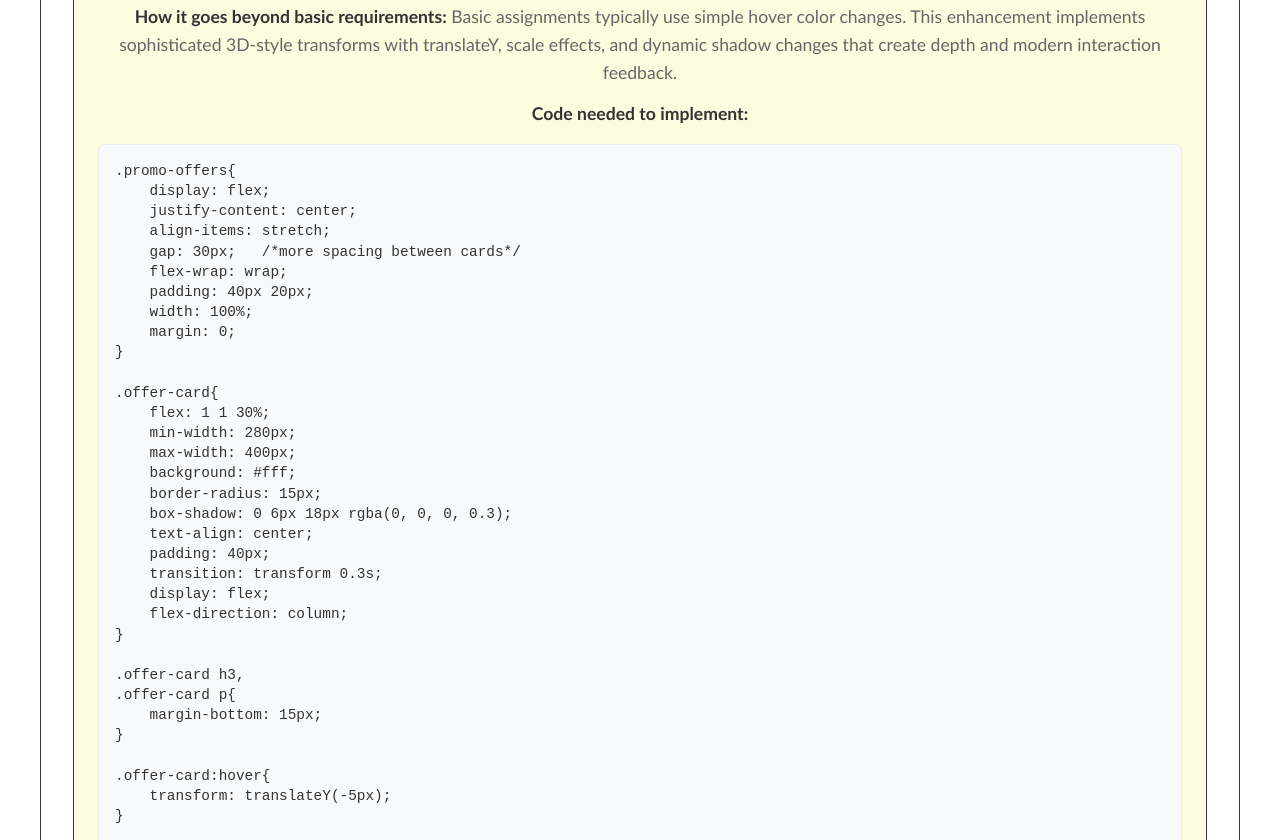
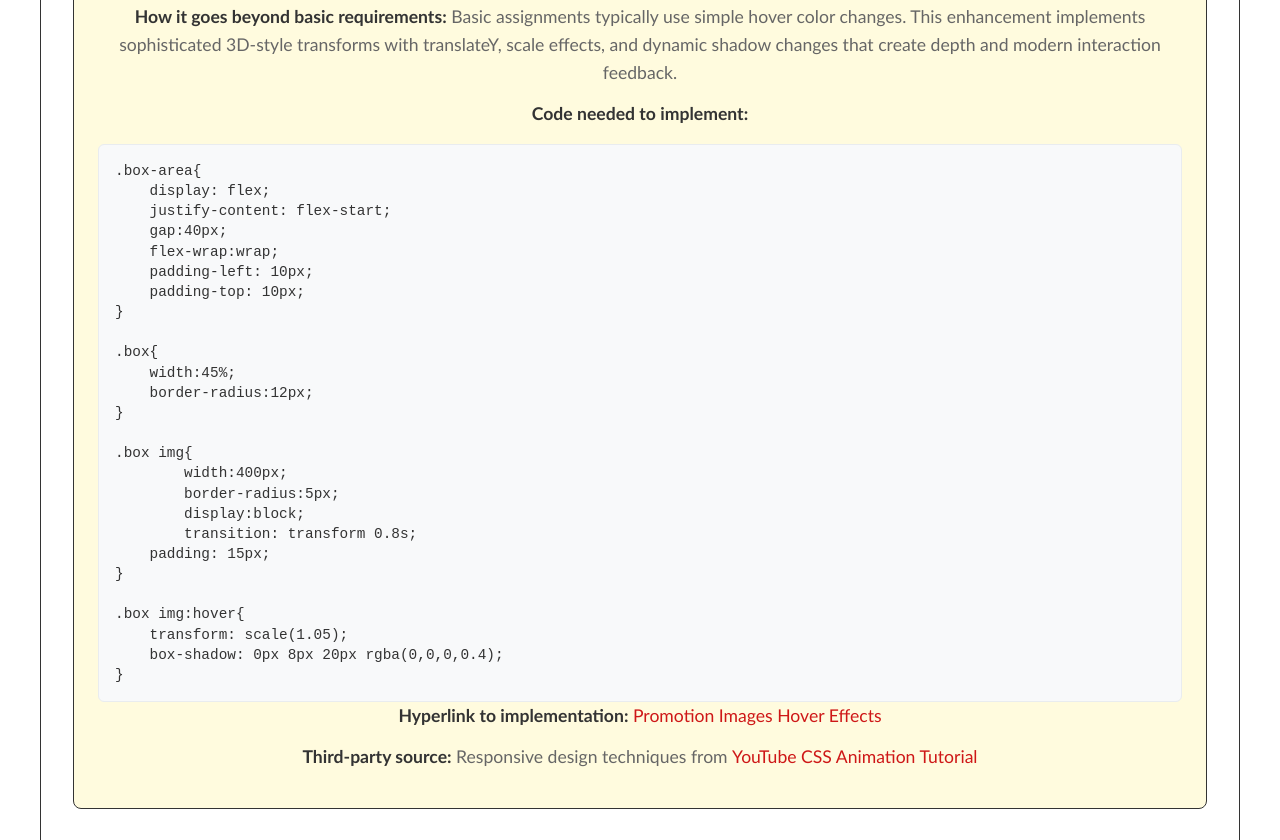
Before and after one commit to minghui9519/Assignment_WebTech, a plain HTML site: page enhancement1.html in a window 1280 px wide. Shown: the part 9960-10800 px from the top of the page. Drawn offline with Linux system fonts and the light colour scheme.

Commit message:
updated workshop and enhancement

```diff
--- a/enhancement1.html
+++ b/enhancement1.html
@@ -472,56 +472,31 @@
 
                         <p><strong>Code needed to implement:</strong></p>
                         <div class="code-example">
-                            <pre><code>.promo-offers{
+                            <pre><code>.box-area{
     display: flex;
-    justify-content: center;
-    align-items: stretch;
-    gap: 30px;   /*more spacing between cards*/
-    flex-wrap: wrap;
-    padding: 40px 20px;
-    width: 100%;
-    margin: 0;
+    justify-content: flex-start;
+    gap:40px;
+    flex-wrap:wrap;
+    padding-left: 10px;
+    padding-top: 10px;
 }
 
-.offer-card{
-    flex: 1 1 30%;
-    min-width: 280px;
-    max-width: 400px;
-    background: #fff;
-    border-radius: 15px;
-    box-shadow: 0 6px 18px rgba(0, 0, 0, 0.3);
-    text-align: center;
-    padding: 40px;
-    transition: transform 0.3s;
-    display: flex;
-    flex-direction: column;
+.box{
+    width:45%;
+    border-radius:12px;
 }
 
-.offer-card h3,
-.offer-card p{
-    margin-bottom: 15px;
+.box img{
+	width:400px;
+	border-radius:5px;
+	display:block;
+	transition: transform 0.8s;
+    padding: 15px;
 }
 
-.offer-card:hover{
-    transform: translateY(-5px);
-}
-
-.offer-card img{
-    width: 100%;
-    height: 280px;
-    object-fit: cover;
-    border-radius: 10px;
-    margin-bottom: 15px;
-}
-
-.btn{
-    margin-top: auto;
-    padding: 10px 20px;
-    background: #9B7EBD;
-    border: none;
-    color: #fff;
-    border-radius: 20px;
-    box-shadow: 0 4px 10px rgba(0, 0, 0, 0.2);
+.box img:hover{
+    transform: scale(1.05);
+    box-shadow: 0px 8px 20px rgba(0,0,0,0.4);
 }
 </code></pre>
                         </div>
--- a/styles.css
+++ b/styles.css
@@ -1391,7 +1391,7 @@ input:focus:valid {
 /*  workshop section styling*/
 .workshop-details-section{
     background-color: #ffffff;
-    margin-left: 10px;
+    width:900px;
     padding:30px;
     border-radius: 12px;
     box-shadow:0 4px 20px rgba(0,0,0,0.2);
@@ -1444,9 +1444,9 @@ input:focus:valid {
 .box-area{
     display: flex;
     justify-content: flex-start;
-    gap:20px;
+    gap:40px;
     flex-wrap:wrap;
-    padding-left: 30px;
+    padding-left: 10px;
     padding-top: 10px;
 }
 
@@ -1457,7 +1457,7 @@ input:focus:valid {
 
 
 .box img{
-	width:100%;
+	width:400px;
 	border-radius:5px;
 	display:block;
 	transition: transform 0.8s;
```
